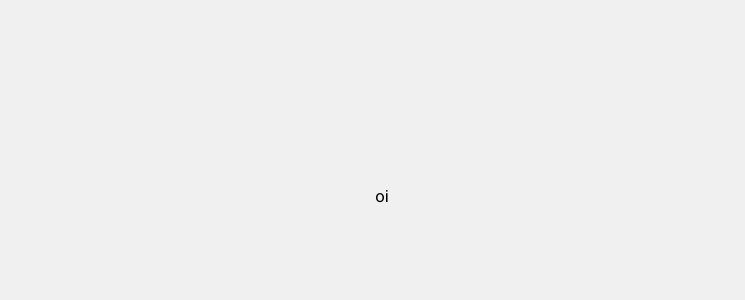
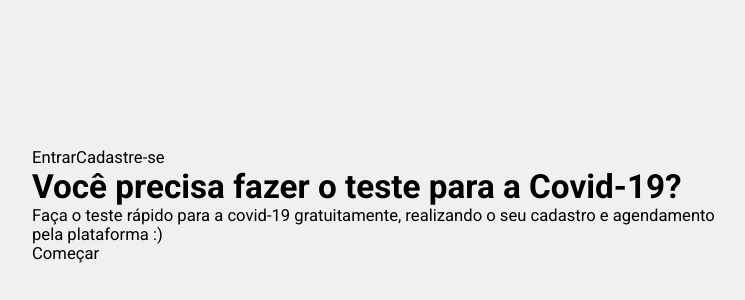
Before and after one commit to lumamontes/testeApp, a React (Create React App) app in the folder web/: page / in a window 1280 px wide. Shown: the part 204-504 px from the top of the page, without its empty margins (258-1003 px from the left). Built offline with nearby package versions, Linux system fonts and the light colour scheme.

Commit message:
finalizado estrutura html

```diff
--- a/web/src/pages/Home/index.js
+++ b/web/src/pages/Home/index.js
@@ -1,10 +1,27 @@
 import React from 'react'
 
 import './style.css'
+import { Link } from 'react-router-dom'
 
 function Home () {
     return (
-        <p>oi</p>
+       <div id="home-page">
+           <div id="home-page-content" className="container">
+            <header>
+                <img src="" alt=""/>
+                <nav>
+                    <Link to="#" className="button">Entrar</Link>
+                    <Link to="#" className="">Cadastre-se</Link>
+                 </nav>
+            </header>
+        <div id="title-container">
+            <h1>Você precisa fazer o teste para a Covid-19? </h1>
+            <p>Faça o teste rápido para a covid-19 gratuitamente, realizando o seu cadastro e agendamento pela plataforma :)</p>
+            <Link to="#" className="button2">Começar</Link>
+        </div>
+
+           </div>
+       </div>
     )
 }
 
```
